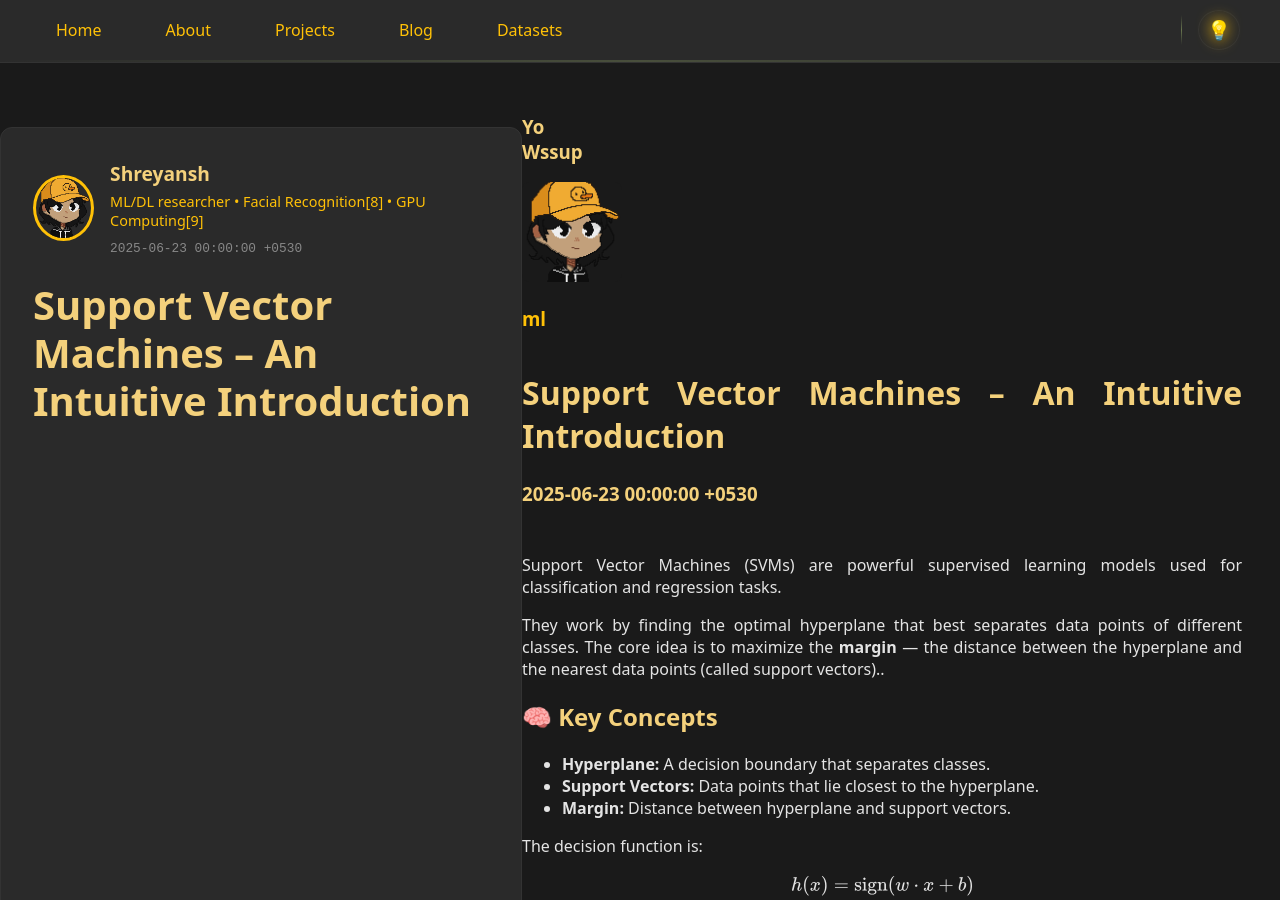
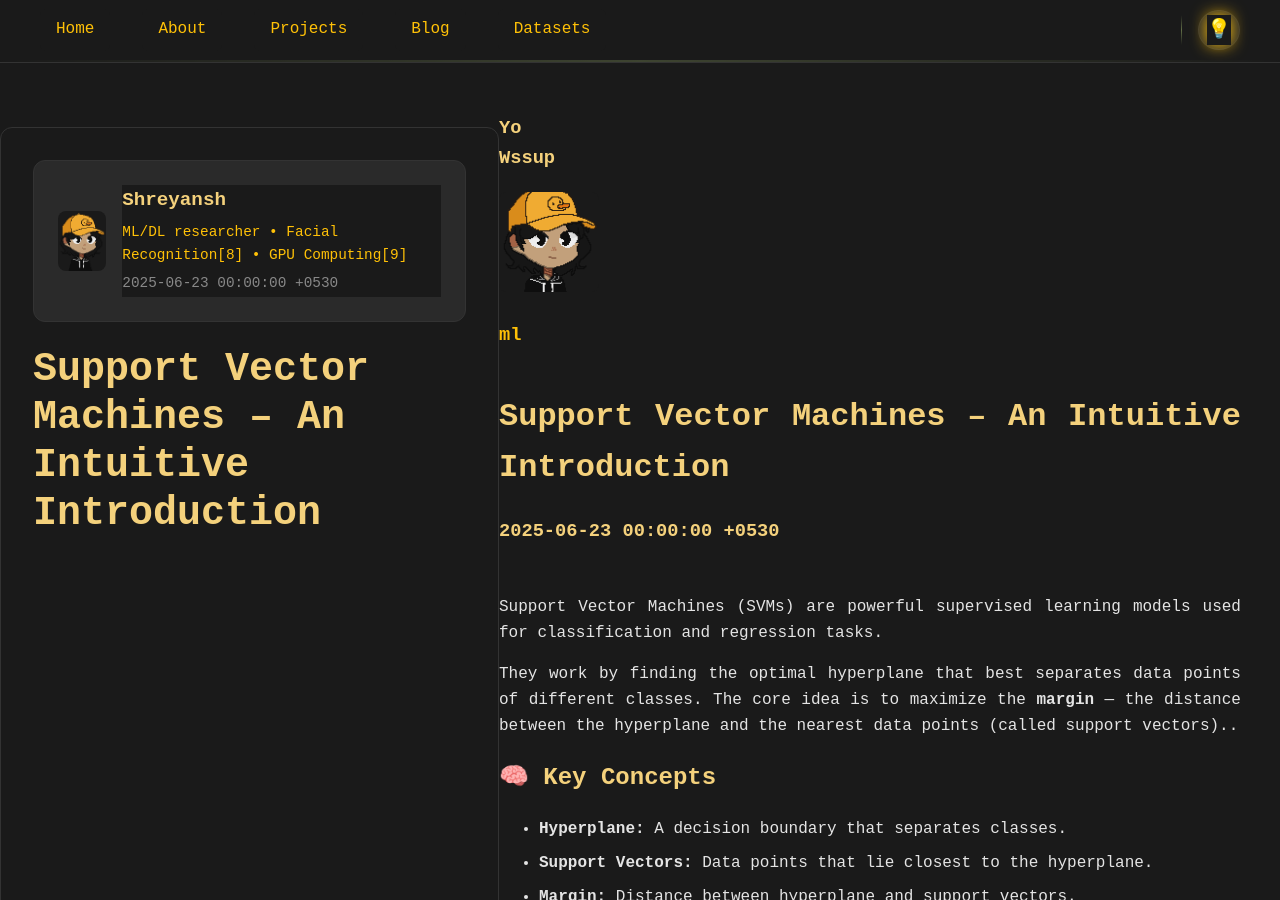
Before and after one commit to shrrynsh/site.github.io, a Jekyll site: the page built from _posts/2025-06-23-svm-from-scratch.md, in a window 1280 px wide and 900 px high. Built offline with Jekyll 4.4.1, drawn with Linux system fonts in a browser that asks for light colours.

Commit message:
Update default.html

```diff
--- a/_layouts/default.html
+++ b/_layouts/default.html
@@ -109,6 +109,7 @@
       border-radius: 6px;
       transition: all 0.3s ease;
       position: relative;
+      font-family: 'Fira Code', 'Courier New', monospace !important;
     }
 
     .nav-link:hover {
@@ -218,6 +219,7 @@
       color: var(--text-primary, #f4d17c);
       margin-bottom: 1rem;
       font-size: 1.1rem;
+      font-family: 'Fira Code', 'Courier New', monospace !important;
     }
 
     .footer-section ul {
@@ -229,6 +231,7 @@
       margin-bottom: 0.5rem;
       color: var(--text-secondary, #e4e4e4);
       font-size: 0.9rem;
+      font-family: 'Fira Code', 'Courier New', monospace !important;
     }
 
     .social-links {
@@ -245,6 +248,7 @@
       border-radius: 6px;
       transition: all 0.3s ease;
       font-size: 0.9rem;
+      font-family: 'Fira Code', 'Courier New', monospace !important;
     }
 
     .social-link:hover {
@@ -258,11 +262,13 @@
       border-top: 1px solid var(--border, #333);
       color: #888;
       font-size: 0.9rem;
+      font-family: 'Fira Code', 'Courier New', monospace !important;
     }
 
     .footer-tagline {
       margin-top: 0.5rem;
       font-style: italic;
+      font-family: 'Fira Code', 'Courier New', monospace !important;
     }
 
     /* Light mode styles */
@@ -299,11 +305,19 @@
       }
     }
 
-    /* ===== DARK THEME OVERRIDE STYLES ===== */
-    /* Force Dark Theme Override for All Pages Including Posts */
-    body, html {
+    /* ===== ENHANCED DARK THEME OVERRIDE STYLES ===== */
+    /* Force consistent font family across all pages */
+    body, html, * {
+      font-family: 'Fira Code', 'Courier New', monospace !important;
       background-color: #1a1a1a !important;
       color: #e4e4e4 !important;
+    }
+
+    /* Ensure all text elements use the same font */
+    h1, h2, h3, h4, h5, h6, p, span, div, li, a,
+    .post-title, .author-name, .post-content,
+    .leftpane, .rightpane, .postcontent {
+      font-family: 'Fira Code', 'Courier New', monospace !important;
     }
 
     /* Override any light theme backgrounds */
@@ -312,36 +326,103 @@
     .content,
     article,
     section,
-    .main-content {
+    .main-content,
+    .leftpane,
+    .rightpane,
+    .postcontent {
       background-color: #1a1a1a !important;
       color: #e4e4e4 !important;
     }
 
-    /* Override text colors */
+    /* Consistent heading colors matching homepage */
     h1, h2, h3, h4, h5, h6 {
       color: #f4d17c !important;
+      font-family: 'Fira Code', 'Courier New', monospace !important;
+      font-weight: 700 !important;
     }
 
+    /* Main post title styling to match homepage */
+    .post-title,
+    h1.post-title {
+      color: #f4d17c !important;
+      font-size: 2.5rem !important;
+      font-family: 'Fira Code', 'Courier New', monospace !important;
+      font-weight: 800 !important;
+      line-height: 1.2 !important;
+    }
+
+    /* Body text consistency */
     p, span, div, li {
       color: #e4e4e4 !important;
+      font-family: 'Fira Code', 'Courier New', monospace !important;
+      line-height: 1.6 !important;
     }
 
     /* Override any white/light backgrounds from includes */
     .sidebar, .left-sidebar, .right-sidebar,
     .widget, .post-meta, .author-info,
-    .leftpane, .rightpane, .postcontent {
+    .leftpane, .rightpane, .postcontent,
+    .post-box, .content-box {
       background-color: #2a2a2a !important;
       border: 1px solid #333 !important;
       color: #e4e4e4 !important;
+      font-family: 'Fira Code', 'Courier New', monospace !important;
     }
 
-    /* Override link colors */
+    /* Consistent link colors matching homepage */
     a {
       color: #ffc107 !important;
+      font-family: 'Fira Code', 'Courier New', monospace !important;
+      text-decoration: none !important;
     }
 
     a:hover {
       color: #f4d17c !important;
+      text-decoration: underline !important;
+    }
+
+    /* Author section styling to match homepage */
+    .author-info, .author-section {
+      background-color: #2a2a2a !important;
+      border: 1px solid #333 !important;
+      border-radius: 12px !important;
+      padding: 1.5rem !important;
+    }
+
+    .author-name {
+      color: #f4d17c !important;
+      font-family: 'Fira Code', 'Courier New', monospace !important;
+      font-weight: 700 !important;
+      font-size: 1.2rem !important;
+    }
+
+    /* Date and meta info styling */
+    .post-date, .date, time {
+      color: #888 !important;
+      font-family: 'Fira Code', 'Courier New', monospace !important;
+      font-size: 0.9rem !important;
+    }
+
+    /* Code blocks consistent with homepage */
+    code, pre {
+      background-color: #2a2a2a !important;
+      color: #ffc107 !important;
+      border: 1px solid #333 !important;
+      font-family: 'Fira Code', 'Courier New', monospace !important;
+      border-radius: 6px !important;
+    }
+
+    /* Inline code styling */
+    code {
+      padding: 0.2rem 0.4rem !important;
+      font-size: 0.9em !important;
+    }
+
+    /* Block code styling */
+    pre {
+      padding: 1rem !important;
+      overflow-x: auto !important;
+      margin: 1rem 0 !important;
     }
 
     /* Override any cards or boxes */
@@ -349,42 +430,82 @@
       background-color: #2a2a2a !important;
       border: 1px solid #333 !important;
       color: #e4e4e4 !important;
+      font-family: 'Fira Code', 'Courier New', monospace !important;
+      border-radius: 8px !important;
     }
 
-    /* Override code blocks */
-    code, pre {
-      background-color: #2a2a2a !important;
-      color: #ffc107 !important;
-      border: 1px solid #333 !important;
+    /* Blockquotes styling */
+    blockquote {
+      background-color: rgba(255, 193, 7, 0.1) !important;
+      border-left: 4px solid #ffc107 !important;
+      color: #e4e4e4 !important;
+      font-family: 'Fira Code', 'Courier New', monospace !important;
+      padding: 1rem !important;
+      margin: 1rem 0 !important;
+      border-radius: 0 8px 8px 0 !important;
     }
 
-    /* Override any form elements */
+    /* Tables styling */
+    table, th, td {
+      background-color: #2a2a2a !important;
+      border: 1px solid #333 !important;
+      color: #e4e4e4 !important;
+      font-family: 'Fira Code', 'Courier New', monospace !important;
+    }
+
+    /* Form elements */
     input, textarea, select, button {
       background-color: #2a2a2a !important;
       color: #e4e4e4 !important;
       border: 1px solid #333 !important;
-    }
-
-    /* Override blockquotes */
-    blockquote {
-      background-color: rgba(255, 193, 7, 0.1) !important;
-      border-left: 4px solid #ffc107 !important;
-      color: #e4e4e4 !important;
-    }
-
-    /* Override tables */
-    table, th, td {
-      background-color: #2a2a2a !important;
-      border: 1px solid #333 !important;
-      color: #e4e4e4 !important;
+      font-family: 'Fira Code', 'Courier New', monospace !important;
     }
 
     /* Override any remaining light elements */
     .white, .light, .bg-white, .bg-light {
       background-color: #2a2a2a !important;
       color: #e4e4e4 !important;
+      font-family: 'Fira Code', 'Courier New', monospace !important;
     }
-  </style>
+
+    /* Avatar styling without circle */
+    .author-avatar, .post-avatar, #avatar {
+      border-radius: 8px !important;  /* Slight rounding instead of circle */
+      border: none !important;        /* Remove circular border */
+      object-fit: cover !important;
+    }
+
+    /* Ensure consistent spacing and typography */
+    .post-content p {
+      margin-bottom: 1.5rem !important;
+      line-height: 1.8 !important;
+      font-size: 1.05rem !important;
+    }
+
+    /* List styling */
+    ul, ol {
+      color: #e4e4e4 !important;
+      font-family: 'Fira Code', 'Courier New', monospace !important;
+    }
+
+    li {
+      margin-bottom: 0.5rem !important;
+      color: #e4e4e4 !important;
+    }
+
+    /* Strong/bold text */
+    strong, b {
+      color: #f4d17c !important;
+      font-family: 'Fira Code', 'Courier New', monospace !important;
+    }
+
+    /* Emphasis text */
+    em, i {
+      color: #ffc107 !important;
+      font-family: 'Fira Code', 'Courier New', monospace !important;
+    }
+</style>
+
 
   <!-- Theme Detection Script -->
   <script>
```
